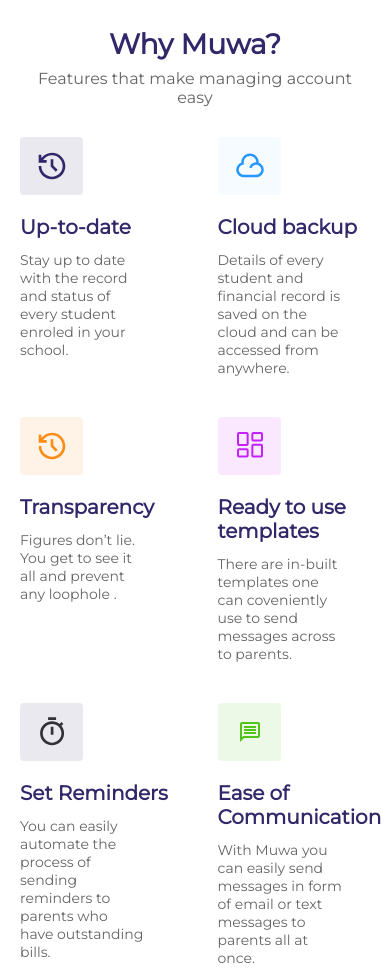
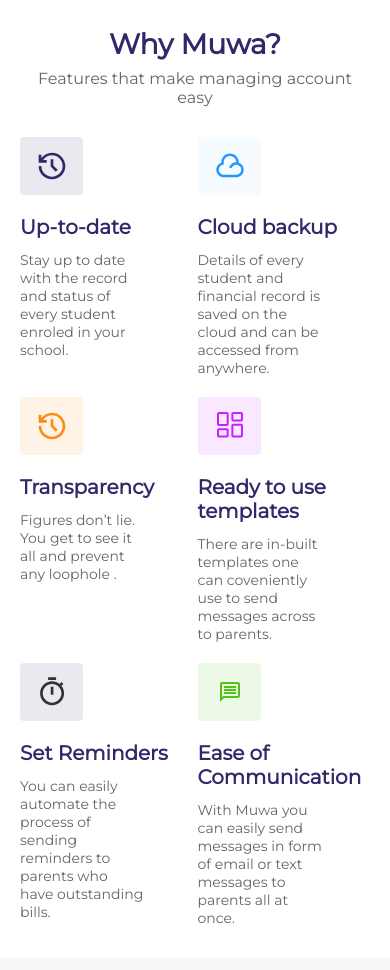
Before and after one commit to Tommy-Bada/Muwa, a plain HTML site: page index.html in a window 390 px wide. Shown: the part 760-1730 px from the top of the page. Drawn offline with Linux system fonts and the light colour scheme.

Commit message:
Mobile test

```diff
--- a/muwa.css
+++ b/muwa.css
@@ -505,8 +505,8 @@
     #section-2-grid{
         margin-top: 3rem;
         grid-template-columns: 45% 45%;
-        column-gap: 4rem;
-        row-gap: 4rem;
+        column-gap: 2rem;
+        row-gap: 2rem;
     }
     .section-2-grid-box{
         width: 40vw;
```
